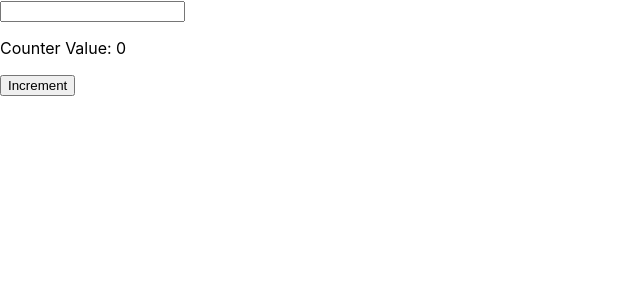
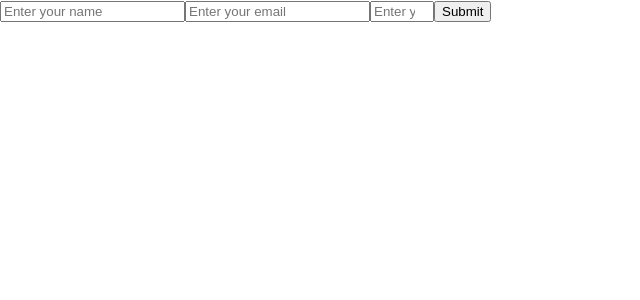
Before and after one commit to veerabrahmam952/react, a React (Create React App) app in the folder my-app/: page / in a window 1280 px wide. Shown: the top 300 px of the page, without its empty margins (0-640 px from the left). Built offline with nearby package versions, Linux system fonts and the light colour scheme.

Commit message:
Add new form validation component

```diff
--- a/my-app/src/App.js
+++ b/my-app/src/App.js
@@ -11,6 +11,7 @@ import WelcomeNew from './components/Welcome.js';
 import MainLayout from './components/MainLayout.js';
 import { Router, Routes, Route } from 'react-router-dom';
 import { SingleForm } from './components/UserForm.js';
+import {UserForm, HtmlForm} from './components/FormValidations/UserForm.js';
 // import ThemeProvider from './components/ThemeProvider.js';
 // import ThemedComponent from './components/ThemedComponent.js';
 // import UserComponent from './components/UserComponent.js';
@@ -18,7 +19,7 @@ import { SingleForm } from './components/UserForm.js';
 // import StylingModuleComponent  from './components/StyleComponents/StylingModule.js';
 // import StyleTaggedComponent from './components/StyleComponents/StyleTaggedComponent.js';
 // import InputFocusWithButton from './components/UseRef/InputFocusWithButton.js';
-import RefCounter from './components/UseRef/RefCounter.js';
+// import RefCounter from './components/UseRef/RefCounter.js';
 
 function App() {
   const products = [
@@ -35,7 +36,9 @@ function App() {
     {/* <StylingModuleComponent /> */}
     {/* <StyleTaggedComponent /> */}
     {/* <InputFocusWithButton /> */}
-    <RefCounter />
+    {/* <RefCounter /> */}
+    {/* <UserForm /> */}
+    <HtmlForm />
     </>
 
     // <ThemeProvider>
--- /dev/null
+++ b/my-app/src/components/FormValidations/UserForm.js
@@ -0,0 +1,130 @@
+import React from "react";
+
+function UserForm() {
+    const [formData, setFormData] = React.useState({
+        name: '',
+        email: '',
+        number:  '',
+    });
+
+    const [errors, setErrors] = React.useState({
+        name: {
+            required: '',
+            nameLength: ''
+        },
+        email: {
+            required: '',
+            invalid: ''
+        },
+        number: ''
+    });
+
+    const validateEmail = (email) => {
+        const re = /\S+@\S+\.\S+/;
+        return re.test(email);
+    }
+
+    function validate(data) {
+        console.log('Validating data:', data);
+        const newErrors = {
+            "name": {
+                required: '',
+                nameLength: ''
+            },
+            "email": {
+                required: '',
+                invalid: ''
+            },
+            "number": ''
+        };
+        if(data.name.trim() === '') {
+            newErrors.name.required = 'Name is Required';
+        }
+        if(data.name.length < 10) {
+            newErrors.name.nameLength = 'Name must be at least 10 characters';
+        }
+        if(data.email.trim() === '') {
+            newErrors.email.required = 'Email is Required';
+        }
+        if(!validateEmail(data.email)) {
+            newErrors.email.invalid = 'Email is invalid';
+        }
+        if(data.number.trim() === '') {
+            newErrors.number = 'Number is Required';
+        }
+        return newErrors;
+    }
+
+    function handleOnchnage(event) {
+        const {name, value} = event.target;
+        const updateFormData = {...formData, [name]: value}
+        setFormData(updateFormData);
+        const newErrors = validate(updateFormData);
+        setErrors(newErrors);
+    }
+
+    return(
+        <>
+        <input
+           type="text"
+           name="name"
+           value={formData.name}
+           placeholder="Enter your name"
+           onChange={handleOnchnage}
+        />
+        {errors.name.required && <p style={{color: 'red'}}>{errors.name.required}</p>}
+        {errors.name.nameLength && <p style={{color: 'red'}}>{errors.name.nameLength}</p>}
+        <input
+          type="text"
+          name="email"
+          value={formData.email}
+          placeholder="Enter your email"
+          onChange={handleOnchnage}
+        />
+        {errors.email.required && <p style={{color: 'red'}}>{errors.email.required}</p>}
+        {errors.email.invalid && <p style={{color: 'red'}}>{errors.email.invalid}</p>}
+        <input
+          type="text"
+          name="number"
+          value={formData.number}
+          placeholder="Enter your number"
+          onChange={handleOnchnage}
+        />
+        {errors.number && <p style={{color: 'red'}}>{errors.number}</p>}
+        </>
+    )
+}
+
+function HtmlForm() {
+
+    return(
+        <form>
+            <input
+               type="text"
+               name="name"
+               placeholder="Enter your name"
+               required="true"
+               maxLength={20}
+               minLength={10}
+               pattern=""
+            />
+            <input
+              type="email"
+              name="email"
+              placeholder="Enter your email"
+             required="true"
+            />
+            <input
+              type="number"
+              name="number"
+              placeholder="Enter your number"
+              required="true"
+              min={10}
+              max={100}
+            />
+             <button type="submit">Submit</button>
+        </form>
+    )
+}
+
+export{ UserForm, HtmlForm };
```
